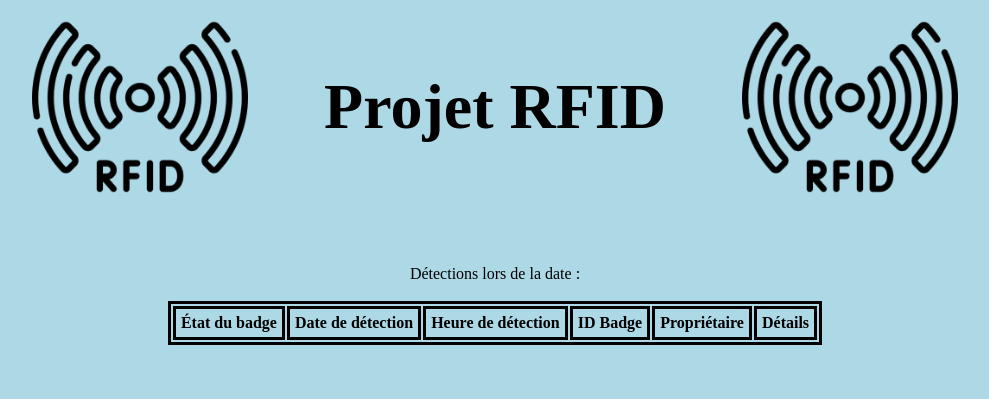
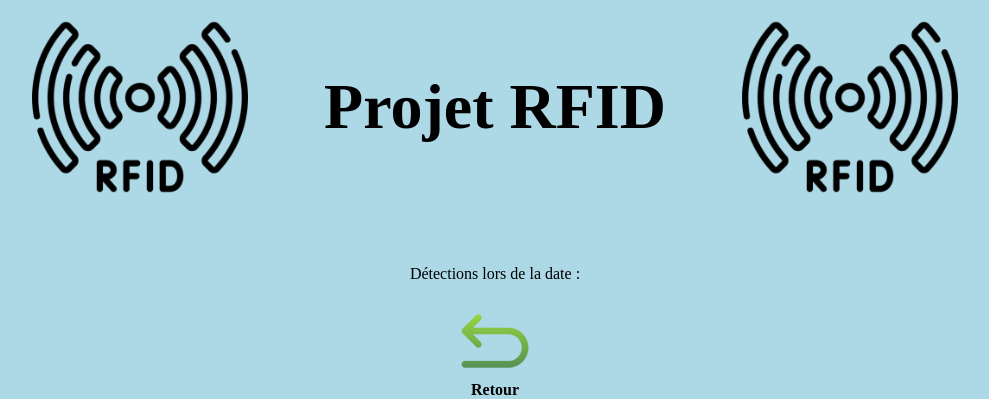
Before and after one commit to chenbast/projet_td, a PHP site: page /date.php in a window 1280 px wide. Shown: the part 155-554 px from the top of the page, without its empty margins (145-1134 px from the left). Run offline with PHP 8.4, Linux system fonts and the light colour scheme; data comes from the database, SQL or seed files in the repository; data that the repository does not hold is empty.

Commit message:
mise a jour du menu, et ajout de plusieurs fleches retour sur chaque pages

```diff
--- a/web/connexion.php
+++ b/web/connexion.php
@@ -32,7 +32,7 @@ if (isset($_POST['identifiant']) && isset($_POST['mdp'])) {
     <nav id="navigation">
       <img class="icons" id="croix" src="images/croix.png" alt="image_croix">
       <a href="index.php">Accueil</a>
-      <a href="stats.php">Stats</a>
+      <a href="stats.php">Rechercher</a>
       <a href="connexion.php">Espace admin</a>
     </nav>
 
--- a/web/date.php
+++ b/web/date.php
@@ -34,7 +34,6 @@
             <th>Heure de détection</th>
             <th>ID Badge</th>
             <th>Propriétaire</th>
-            <th>Détails</th>
           </tr>
         </thead>
     <?php
@@ -56,13 +55,13 @@
 
                 echo '<td>'.$row['nom'].'</td>';
 
-                echo '<td><a href="details.php?num_detec='.$row['num_detec'].'">Plus de détails</a></td>';
-
                 echo '</tr>';
 
             }
 
         ?>
+        <img height=80 src="images/fleche_retour.png">
+        <a href="index.php">Retour</a>
     </body>
     </div>
     <script src="projet.js"></script>
--- a/web/details.php
+++ b/web/details.php
@@ -58,6 +58,8 @@
         }
         ?>
         </tbody>
+            <img height=80 src="images/fleche_retour.png">
+            <a href="index.php">Retour</a>
 
     </table>
     </div>
--- a/web/espace_admin.php
+++ b/web/espace_admin.php
@@ -35,7 +35,6 @@ if (!isset($_SESSION['user_id'])) {
             <th>Heure de détection</th>
             <th>ID Badge</th>
             <th>Propriétaire</th>
-            <th>Détails</th>
             <th>Editer/supprimer</th>
           </tr>
         </thead>
@@ -59,8 +58,6 @@ if (!isset($_SESSION['user_id'])) {
 
           echo '<td>'.$row['nom'].'</td>';
 
-          echo '<td><a href="details.php?num_detec='.$row['num_detec'].'">Plus de détails</a></td>';
-
           echo '<td><a href="modifier.php?id='.$row['num_detec'].'"><img height=20 src="images/stylo.png"></a>';
 
           echo '<a href="supprimer_ligne.php?id='.$row['num_detec'].'"><img height=20 src="images/croix-rouge.png"></a></td>';
--- a/web/projet.css
+++ b/web/projet.css
@@ -88,3 +88,33 @@ nav>a{
 .jaune{
     color:rgb(255, 153, 0);
 }
+select,
+select::picker(select) {
+  appearance: base-select;
+}
+select,.date{
+    padding:5px;
+    border: 5px solid black;
+    border-radius:15px;
+    background-color: rgb(53, 255, 137);
+}
+select::picker(select) {
+    opacity: 0;
+    transform: translateY(+10px);
+    transition: all 0.4s allow-discrete;
+
+    padding:5px;
+    border: 5px solid black;
+    border-radius:15px;
+    background-color: rgb(53, 255, 137);
+  }
+
+  select::picker(select):popover-open {
+    transform: translateY(0px);
+    opacity: 1;
+
+    @starting-style {
+      opacity: 0;
+      transform: translateY(+10px);
+    }
+  }
--- a/web/valider.php
+++ b/web/valider.php
@@ -10,8 +10,9 @@
         $new_date=$_POST['date'];
         $new_heure=$_POST['heure'];
         $numDetec = $_GET['id'];
+        $new_autorisation = $_GET['autorisation'];
         $dbh = new PDO('mysql:dbname=projet_rfid;host=localhost;charset=utf8', 'root', '');
-        $sql = "UPDATE detection SET `date` = '$new_date', heure = '$new_heure' WHERE num_detec = $numDetec";
+        $sql = "UPDATE detection SET `date` = '$new_date', heure = '$new_heure', autorisatio = $new_autorisation WHERE num_detec = $numDetec";
         $result = $dbh->query($sql);
         echo 'La détection n°'.$numDetec.' a bien été changé avec la date '.$new_date.' et avec la date '.$new_heure.'.';
 
```
Also changed, not shown: web/index.php (+1 -10 lines), web/modifier.php (+2 -5 lines), web/nom.php (+4 -4 lines), web/stats.php (+10 -13 lines).
